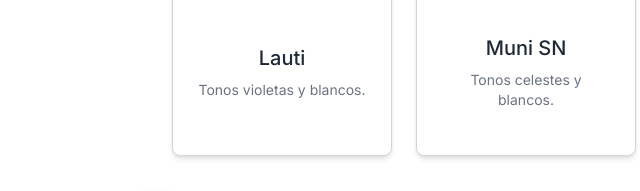
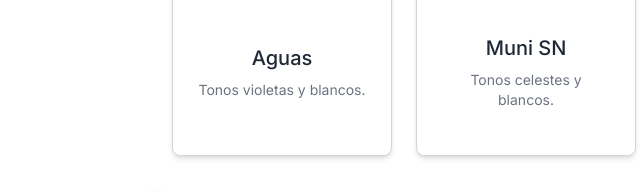
Before and after one commit to mmirkk/prompt-generator, a plain HTML site: page index.html in a window 1280 px wide. Shown: the part 413-604 px from the top of the page, 114-754 px from the left. Drawn offline with nearby package versions, Linux system fonts and the light colour scheme.

Commit message:
Update index.html

```diff
--- a/index.html
+++ b/index.html
@@ -203,7 +203,7 @@
                         <div class="w-1/2 h-full bg-lautiLight"></div>
                     </div>
                     <div class="flex-1 flex flex-col justify-center">
-                        <h3 class="text-xl font-medium text-dark mb-2">Lauti</h3>
+                        <h3 class="text-xl font-medium text-dark mb-2">Aguas</h3>
                         <p class="text-gray-500 text-sm">Tonos violetas y blancos.</p>
                     </div>
                 </div>
```
